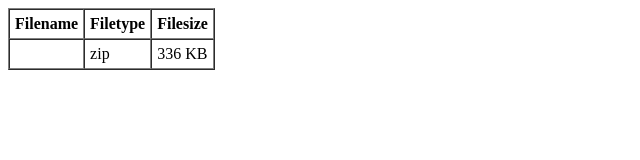
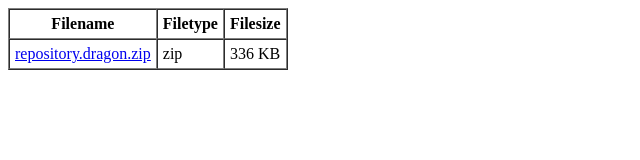
Before and after one commit to tkdragons/repo, a plain HTML site: page index.html in a window 1280 px wide. Shown: the whole page, without its empty margins (0-640 px from the left). Drawn offline with Linux system fonts and the light colour scheme.

Commit message:
Update index.html

```diff
--- a/index.html
+++ b/index.html
@@ -1,4 +1,4 @@
 <TABLE border=1 cellpadding=5 cellspacing=0 class=whitelinks>
 <TR><TH>Filename</TH><th>Filetype</th><th>Filesize</th></TR>
-<TR><TD><a href="repository.dragon.zip"repository.dragon.zip</a></td><td>zip</td><td>336 KB</td></TR>
+<TR><TD><a href="repository.dragon.zip">repository.dragon.zip</a></td><td>zip</td><td>336 KB</td></TR>
 </TABLE>
```
